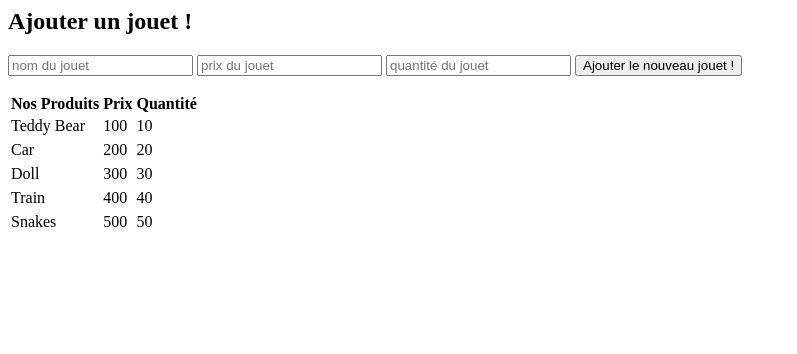
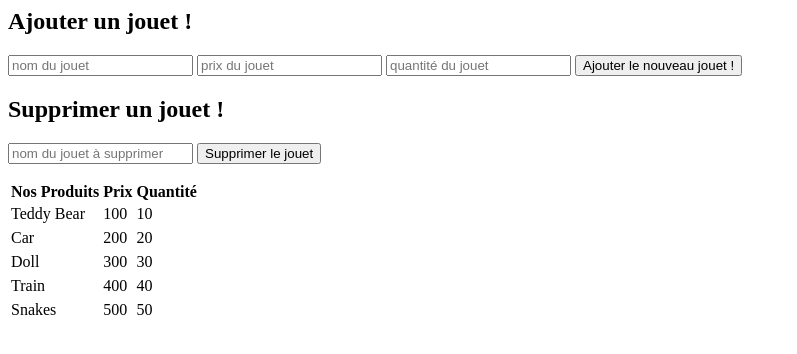
Before and after one commit to NathanGregoar/admin2-2022-2023, a PHP site: page / in a window 1280 px wide. Shown: the top 354 px of the page, without its empty margins (0-797 px from the left). Run offline with PHP 8.4, Linux system fonts and the light colour scheme; data comes from the database, SQL or seed files in the repository.

Commit message:
Modif web public
Amélioration du fichier index.php

```diff
--- a/reseau externe/web/sites/php/index.php
+++ b/reseau externe/web/sites/php/index.php
@@ -9,6 +9,12 @@
             <input type="search" placeholder="prix du jouet" name="prixDuProduit">
             <input type="search" placeholder="quantité du jouet" name="quantiteDuProduit">
             <button type="submit"> Ajouter le nouveau jouet ! </button>
+        </form>
+
+        <h2>Supprimer un jouet !</h2>
+        <form method="POST" action="?">
+            <input type="search" placeholder="nom du jouet à supprimer" name="nomDuProduitASupprimer">
+            <button type="submit"> Supprimer le jouet </button>
         </form>
 
     <?php
@@ -32,18 +38,38 @@
             echo "</table>";
         }
 
-        // Handle form submission
-        if ($_SERVER['REQUEST_METHOD'] === 'POST') {
+        // Handle form submission for adding a toy
+        if ($_SERVER['REQUEST_METHOD'] === 'POST' && isset($_POST['nomDuProduit']) && isset($_POST['prixDuProduit']) && isset($_POST['quantiteDuProduit'])) {
             $nomProduit = $_POST['nomDuProduit'];
             $prixDuProduit = $_POST['prixDuProduit'];
             $quantiteDuProduit = $_POST['quantiteDuProduit'];
 
-            // Insert new toy into the database
-            $insertSql = "INSERT INTO Products (Product, Quantity, Price) VALUES ('$nomProduit', $quantiteDuProduit, $prixDuProduit)";
-            if ($conn->query($insertSql) === TRUE) {
-                echo "<p>Jouet ajouté avec succès !</p>";
+            // Check if the toy already exists
+            $checkSql = "SELECT * FROM Products WHERE Product='$nomProduit'";
+            $checkResult = $conn->query($checkSql);
+            if ($checkResult->num_rows > 0) {
+                echo "<p>Ce jouet existe déjà !</p>";
             } else {
-                echo "Erreur lors de l'ajout du jouet : " . $conn->error;
+                // Insert new toy into the database
+                $insertSql = "INSERT INTO Products (Product, Quantity, Price) VALUES ('$nomProduit', $quantiteDuProduit, $prixDuProduit)";
+                if ($conn->query($insertSql) === TRUE) {
+                    echo "<p>Jouet ajouté avec succès !</p>";
+                } else {
+                    echo "Erreur lors de l'ajout du jouet : " . $conn->error;
+                }
+            }
+        }
+
+        // Handle form submission for deleting a toy
+        if ($_SERVER['REQUEST_METHOD'] === 'POST' && isset($_POST['nomDuProduitASupprimer'])) {
+            $nomProduitASupprimer = $_POST['nomDuProduitASupprimer'];
+
+            // Delete the toy from the database
+            $deleteSql = "DELETE FROM Products WHERE Product='$nomProduitASupprimer'";
+            if ($conn->query($deleteSql) === TRUE) {
+                echo "<p>Jouet supprimé avec succès !</p>";
+            } else {
+                echo "Erreur lors de la suppression du jouet : " . $conn->error;
             }
         }
     ?>
```
